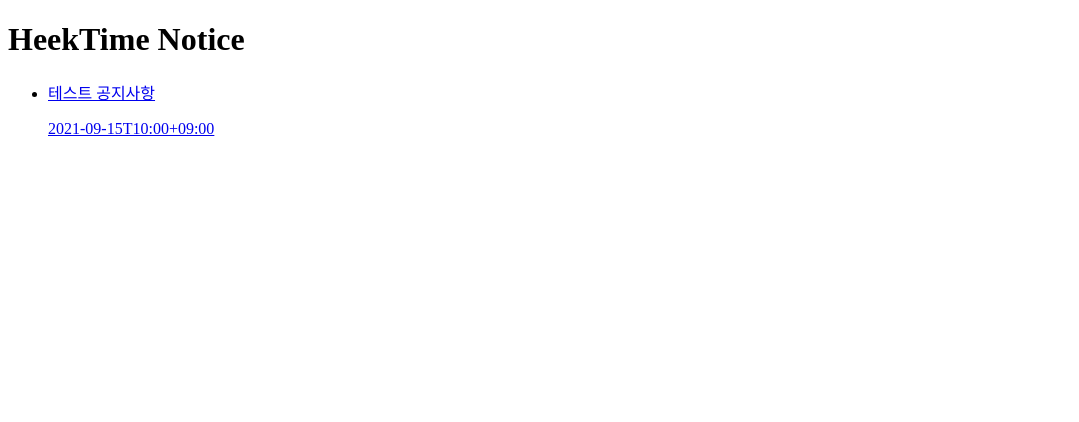
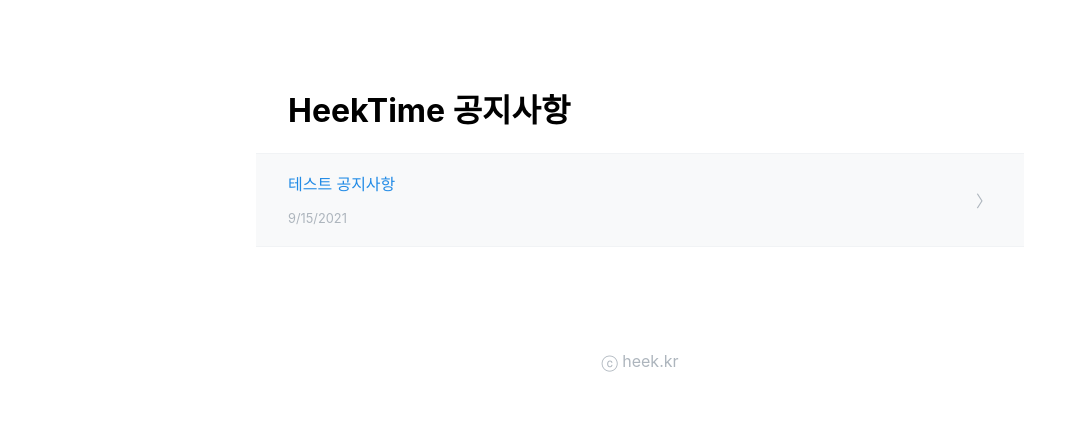
Before and after one commit to jangjunha/heektime-notice-web, a Gatsby site: page /notices in a window 1280 px wide. Shown: the whole page, without its empty margins (0-1079 px from the left). Built offline with nearby package versions, Linux system fonts and the light colour scheme; Gatsby itself is replaced by a stand-in of ours.

Commit message:
레이아웃 세팅 및 공지사항 리스트 레이아웃 수정

```diff
--- /dev/null
+++ b/gatsby-browser.js
@@ -0,0 +1 @@
+import "./src/styles/global.scss";
--- a/gatsby-config.js
+++ b/gatsby-config.js
@@ -1,13 +1,23 @@
 module.exports = {
+  flags: {
+    DEV_SSR: false,
+  },
   siteMetadata: {
-    siteUrl: "https://www.yourdomain.tld",
+    siteUrl: "https://notice.heektime.heek.kr",
     title: "heektime-notice-web",
   },
   plugins: [
     "gatsby-plugin-sass",
     "gatsby-plugin-image",
     "gatsby-plugin-react-helmet",
-    "gatsby-plugin-mdx",
+    {
+      resolve: "gatsby-plugin-mdx",
+      options: {
+        defaultLayouts: {
+          pages: require.resolve("./src/components/layout/layout.tsx"),
+        },
+      },
+    },
     "gatsby-plugin-sharp",
     "gatsby-transformer-sharp",
     {
--- /dev/null
+++ b/src/components/layout/index.ts
@@ -0,0 +1,3 @@
+import Layout from "./layout";
+
+export default Layout;
--- /dev/null
+++ b/src/components/layout/layout.scss
@@ -0,0 +1,36 @@
+:root {
+  --layout-horizontal-margin: 32px;
+  --layout-vertical-margin: 64px;
+}
+
+body {
+  margin: 0;
+}
+
+.wrapper {
+  display: flex;
+  flex-direction: column;
+  align-items: center;
+}
+
+main {
+  flex: 1;
+  width: 100%;
+  max-width: 768px;
+  margin: var(--layout-vertical-margin) 0;
+
+  > * {
+    margin-left: var(--layout-horizontal-margin);
+    margin-right: var(--layout-horizontal-margin);
+  }
+
+  p {
+    line-height: 180%;
+  }
+}
+
+footer {
+  color: var(--secondary-text-color);
+  text-align: center;
+  padding: 8px var(--layout-horizontal-margin) 32px;
+}
--- /dev/null
+++ b/src/components/layout/layout.tsx
@@ -0,0 +1,18 @@
+import React from "react";
+import "./layout.scss";
+
+const Layout = ({
+  children,
+}: {
+  children?: React.ReactNode;
+}): React.ReactElement => (
+  <div className="wrapper">
+    <main>{children}</main>
+
+    <footer>
+      <p>ⓒ heek.kr</p>
+    </footer>
+  </div>
+);
+
+export default Layout;
--- /dev/null
+++ b/src/pages/notices/index.scss
@@ -0,0 +1,46 @@
+.notice-list {
+  list-style: none;
+  display: flex;
+  margin-left: 0;
+  margin-right: 0;
+  padding: 0;
+  flex-direction: column;
+
+  li {
+    display: flex;
+    > a {
+      flex: 1;
+      display: block;
+      padding: 16px calc(var(--layout-horizontal-margin) + 20px) 16px
+        var(--layout-horizontal-margin);
+      background-color: var(--secondary-background-color);
+      position: relative;
+
+      &:after {
+        content: "〉";
+        font-size: 16px;
+        color: var(--secondary-text-color);
+        position: absolute;
+        top: 50%;
+        transform: translateY(-50%);
+        right: var(--layout-horizontal-margin);
+      }
+
+      .notice-title {
+        margin: 0 0 8px 0;
+        font-weight: 500;
+      }
+
+      .notice-description {
+        margin: 0;
+        color: var(--secondary-text-color);
+        font-size: 0.8em;
+      }
+    }
+
+    border-top: 1px solid var(--line-color);
+    &:last-child {
+      border-bottom: 1px solid var(--line-color);
+    }
+  }
+}
--- a/src/pages/notices/index.tsx
+++ b/src/pages/notices/index.tsx
@@ -1,5 +1,7 @@
 import * as React from "react";
 import { graphql, useStaticQuery } from "gatsby";
+import Layout from "./../../components/layout";
+import "./index.scss";
 
 const IndexPage = (): React.ReactElement => {
   const data = useStaticQuery(graphql`
@@ -26,22 +28,24 @@
   `);
 
   return (
-    <main>
-      <title>HeekTime Notice</title>
-      <h1>HeekTime Notice</h1>
-      <ul>
+    <Layout>
+      <title>HeekTime 공지사항</title>
+      <h1>HeekTime 공지사항</h1>
+      <ul className="notice-list">
         {data.notices.edges
           .map((edge: any) => edge.node)
           .map((node: any) => (
             <li key={node.id}>
               <a href={`/${node.slug}`}>
-                <p>{node.frontmatter?.title}</p>
-                <p>{node.frontmatter?.createdAt}</p>
+                <p className="notice-title">{node.frontmatter.title}</p>
+                <p className="notice-description">
+                  {new Date(node.frontmatter.createdAt).toLocaleDateString()}
+                </p>
               </a>
             </li>
           ))}
       </ul>
-    </main>
+    </Layout>
   );
 };
 
--- /dev/null
+++ b/src/styles/global.scss
@@ -0,0 +1,50 @@
+:root {
+  --oc-gray-0: #f8f9fa;
+  --oc-gray-1: #f1f3f5;
+  --oc-gray-2: #e9ecef
+  --oc-gray-3: #dee2e6;
+  --oc-gray-4: #ced4da;
+  --oc-gray-5: #adb5bd;
+  --oc-gray-6: #868e96;
+  --oc-gray-7: #495057;
+  --oc-gray-8: #343a40;
+  --oc-gray-9: #212529;
+
+  --oc-blue-5: #339af0;
+  --oc-blue-6: #228be6;
+
+
+  color-scheme: light dark;
+  --text-color: black;
+  --secondary-text-color: var(--oc-gray-5);
+  --background-color: white;
+  --secondary-background-color: var(--oc-gray-0);
+  --tertiary-background-color: var(--oc-gray-1);
+  --line-color: var(--oc-gray-1);
+  --link-color: var(--oc-blue-6);
+
+  font-family: -apple-system, BlinkMacSystemFont, Segoe UI, Roboto, Oxygen,
+    Ubuntu, Cantarell, Fira Sans, Droid Sans, Helvetica Neue, sans-serif;
+}
+
+@media (prefers-color-scheme: dark) {
+  :root {
+    --text-color: white;
+    --secondary-text-color: var(--oc-gray-5);
+    --background-color: --oc-gray-9;
+    --secondary-background-color: var(--oc-gray-8);
+    --tertiary-background-color: var(--oc-gray-7);
+    --line-color: var(--oc-gray-7);
+    --link-color: var(--oc-blue-5);
+  }
+}
+
+body {
+  color: var(--text-color);
+  background-color: var(--background-color);
+}
+
+a {
+  color: var(--link-color);
+  text-decoration: inherit;
+}
```
Also changed, not shown: src/pages/404.tsx (+7 -47 lines), src/pages/index.tsx (deleted, +0 -12 lines).
